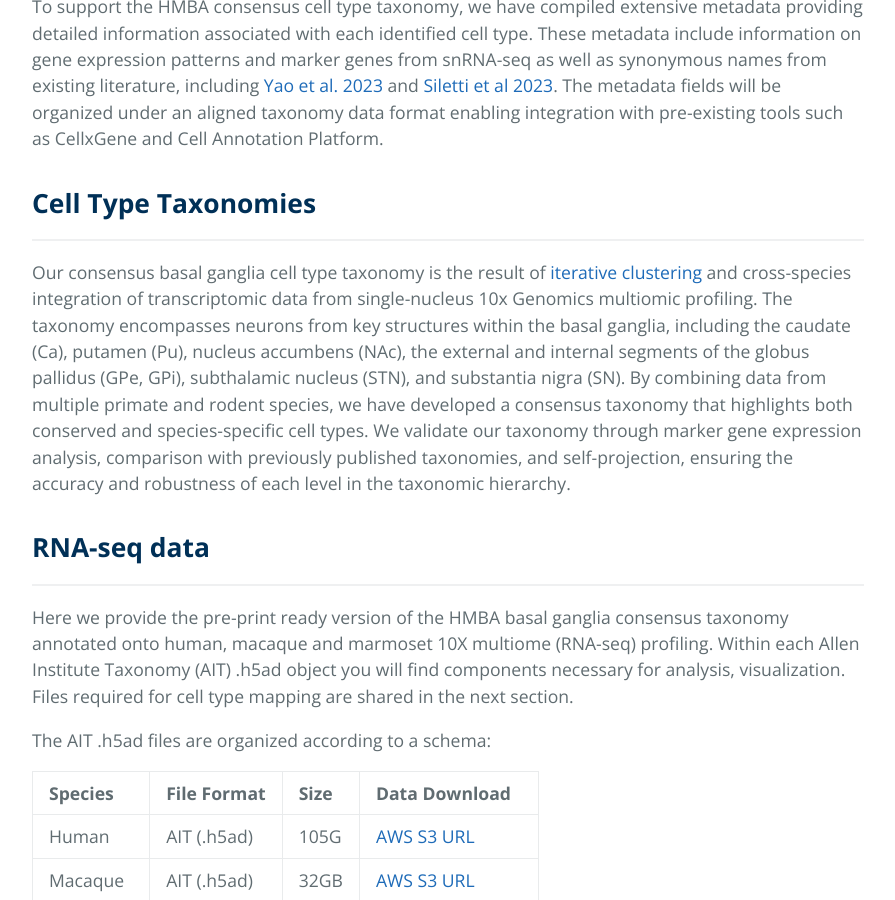
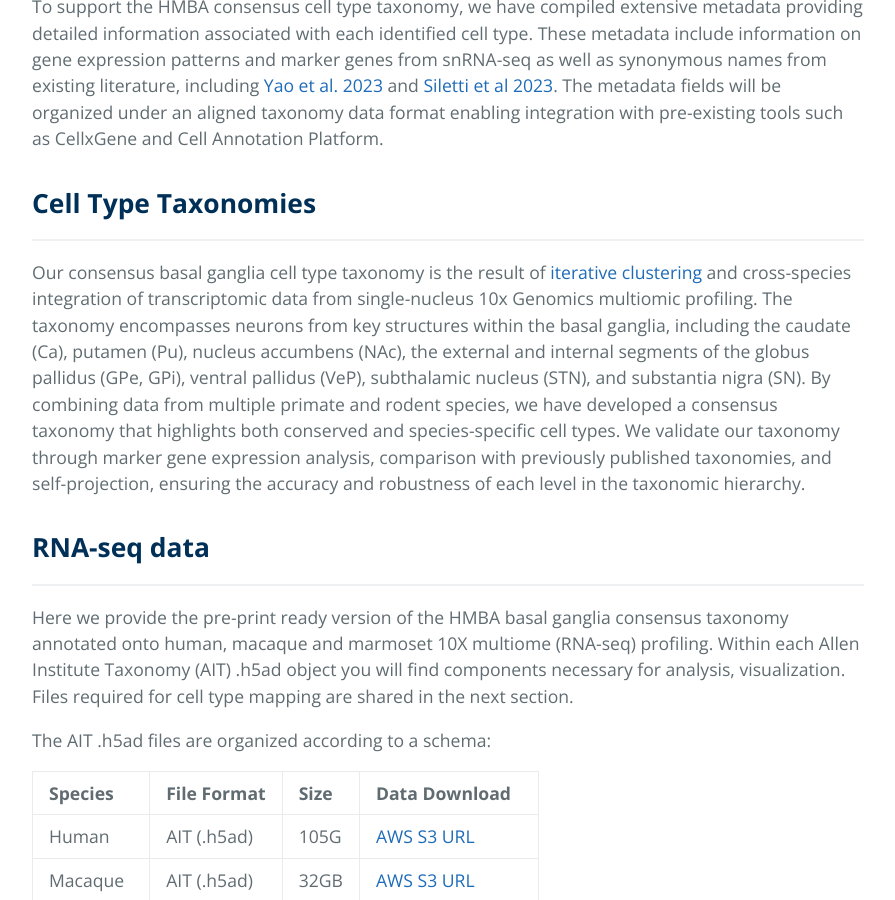
Before and after one commit to AllenInstitute/HMBA_BasalGanglia_Consensus_Taxonomy, a Jekyll site: the page built from index.md, in a window 1280 px wide and 900 px high, scrolled down 1481 px. Shown: the whole window, without its empty margins (192-1087 px from the left). Built offline with Jekyll 4.4.1, drawn with Linux system fonts in a browser that asks for light colours; the repository's description, which GitHub fills in, is left out.

Commit message:
Update index.md

```diff
--- a/index.md
+++ b/index.md
@@ -26,7 +26,7 @@ To support the HMBA consensus cell type taxonomy, we have compiled extensive met
 ## **Cell Type Taxonomies**
 * * *
 
-Our consensus basal ganglia cell type taxonomy is the result of [iterative clustering](https://github.com/AllenInstitute/transcriptomic_clustering) and cross-species integration of transcriptomic data from single-nucleus 10x Genomics multiomic profiling. The taxonomy encompasses neurons from key structures within the basal ganglia, including the caudate (Ca), putamen (Pu), nucleus accumbens (NAc), the external and internal segments of the globus pallidus (GPe, GPi), subthalamic nucleus (STN), and substantia nigra (SN). By combining data from multiple primate and rodent species, we have developed a consensus taxonomy that highlights both conserved and species-specific cell types. We validate our taxonomy through marker gene expression analysis, comparison with previously published taxonomies, and self-projection, ensuring the accuracy and robustness of each level in the taxonomic hierarchy.
+Our consensus basal ganglia cell type taxonomy is the result of [iterative clustering](https://github.com/AllenInstitute/transcriptomic_clustering) and cross-species integration of transcriptomic data from single-nucleus 10x Genomics multiomic profiling. The taxonomy encompasses neurons from key structures within the basal ganglia, including the caudate (Ca), putamen (Pu), nucleus accumbens (NAc), the external and internal segments of the globus pallidus (GPe, GPi), ventral pallidus (VeP), subthalamic nucleus (STN), and substantia nigra (SN). By combining data from multiple primate and rodent species, we have developed a consensus taxonomy that highlights both conserved and species-specific cell types. We validate our taxonomy through marker gene expression analysis, comparison with previously published taxonomies, and self-projection, ensuring the accuracy and robustness of each level in the taxonomic hierarchy.
 
 ## **RNA-seq data**
 * * *
```
